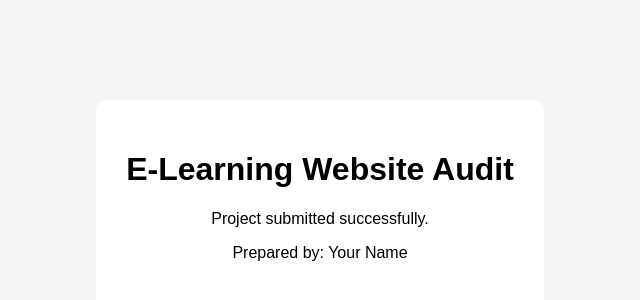
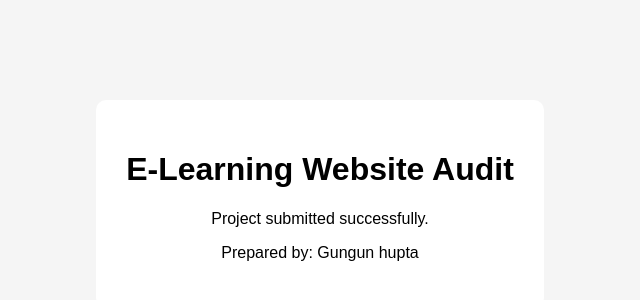
Before and after one commit to gungungupta659-dotcom/e-learning-website-audit, a plain HTML site: page index.html in a window 1280 px wide. Shown: the full height of the page, 320-960 px from the left. Drawn offline with Linux system fonts and the light colour scheme.

Commit message:
Update index.html

```diff
--- a/index.html
+++ b/index.html
@@ -11,7 +11,7 @@ body{font-family:Arial;text-align:center;margin-top:100px;background:#f5f5f5}
 <div class="box">
 <h1>E-Learning Website Audit</h1>
 <p>Project submitted successfully.</p>
-<p>Prepared by: Your Name</p>
+<p>Prepared by: Gungun hupta</p>
 </div>
 </body>
 </html>
```
